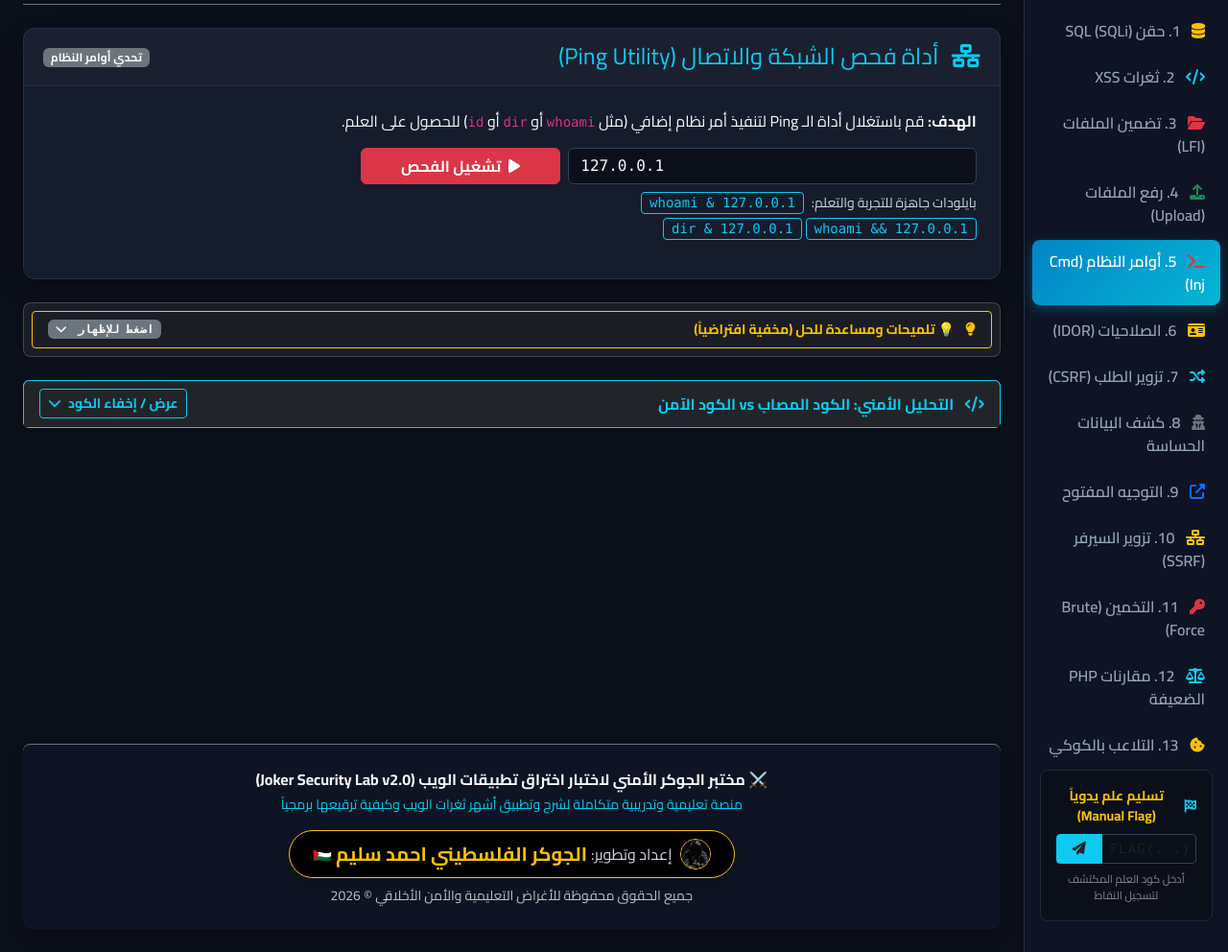
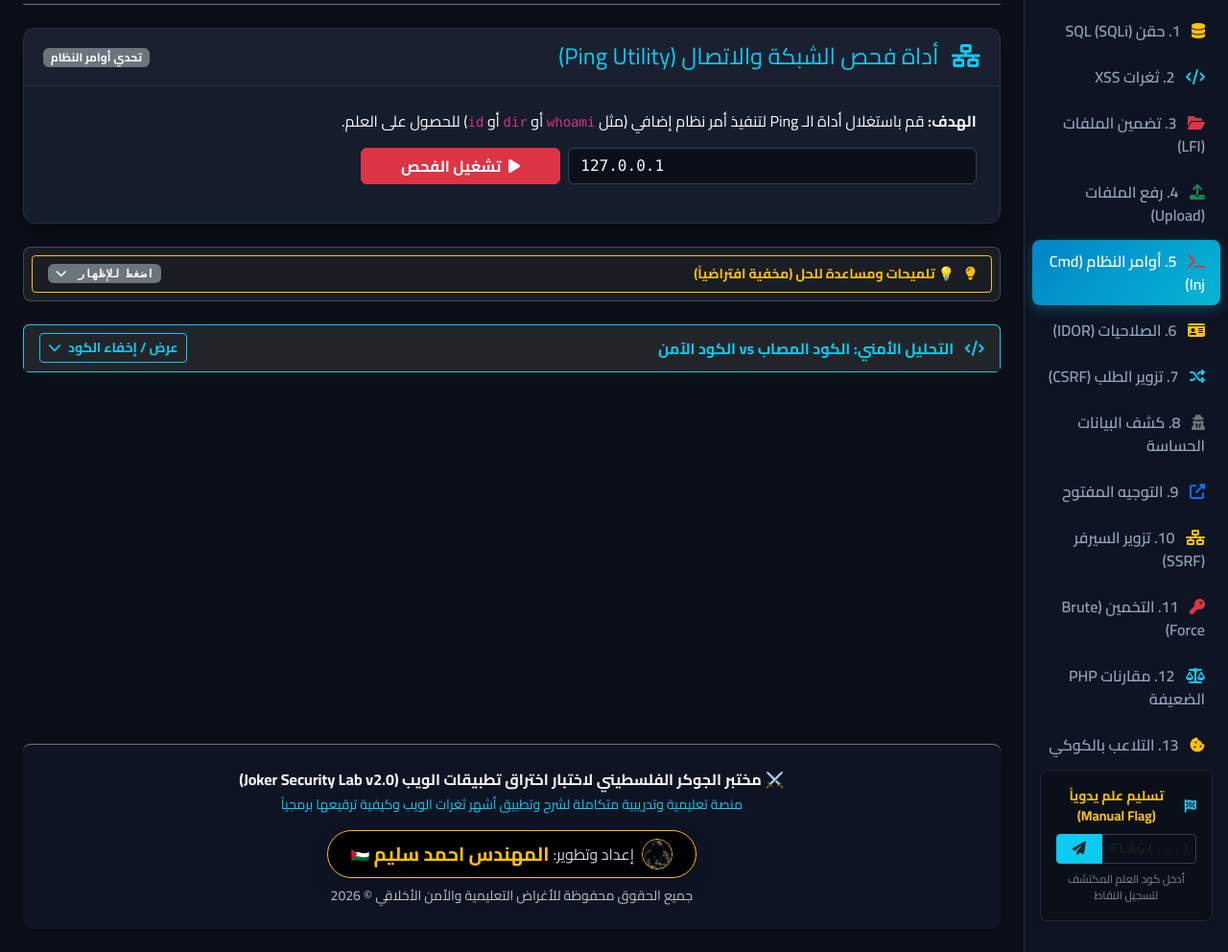
Before and after one commit to Abdo-Najjar/joker-palestine, a PHP site: page /secret_note/pages/cmdi.php in a window 1280 px wide. Shown: the part 190-1182 px from the top of the page at 96% size. Run offline with PHP 8.4, Linux system fonts and the light colour scheme.

Commit message:
Update footer and page titles to reflect "مختبر الجوكر الفلسطيني"; modify author credits and remove outdated instructions across multiple files.

```diff
--- a/includes/footer.php
+++ b/includes/footer.php
@@ -1,10 +1,10 @@
             </div><!-- End flex-grow-1 -->
 
-            <!-- Footer مختبر الجوكر الأمني -->
+            <!-- Footer مختبر الجوكر الفلسطيني -->
             <footer class="mt-5 py-4 border-top border-secondary text-center rounded-3 shadow" style="background-color: #0e1424;">
                 <div class="container-fluid">
                     <p class="mb-1 text-light fw-bold fs-6">
-                        ⚔️ مختبر الجوكر الأمني لاختبار اختراق تطبيقات الويب (Joker Security Lab v2.0)
+                        ⚔️ مختبر الجوكر الفلسطيني لاختبار اختراق تطبيقات الويب (Joker Security Lab v2.0)
                     </p>
                     <p class="mb-2 text-info small">
                         منصة تعليمية وتدريبية متكاملة لشرح وتطبيق أشهر ثغرات الويب وكيفية ترقيعها برمجياً
@@ -12,7 +12,7 @@
                     <div class="mt-2 py-2 px-4 d-inline-flex align-items-center rounded-pill bg-black border border-warning shadow">
                         <img src="../assets/images/joker_logo.png" alt="الجوكر الفلسطيني" class="rounded-circle border border-warning me-2" style="width: 32px; height: 32px; object-fit: cover;">
                         <span class="text-white-50 me-1">إعداد وتطوير: </span>
-                        <strong class="text-warning fs-5">الجوكر الفلسطيني احمد سليم</strong>
+                        <strong class="text-warning fs-5">المهندس احمد سليم</strong>
                         <span class="text-danger ms-1">🇵🇸</span>
                     </div>
                     <div class="mt-2 small text-light text-opacity-75">
--- a/pages/access_control.php
+++ b/pages/access_control.php
@@ -1,7 +1,7 @@
 <?php
 // ==============================================================================
-// 13. التلاعب بالصلاحيات وملفات الكوكي | مختبر الجوكر الأمني
-// إعداد: الجوكر الفلسطيني احمد سليم
+// 13. التلاعب بالصلاحيات وملفات الكوكي | مختبر الجوكر الفلسطيني
+// إعداد: المهندس احمد سليم
 // ==============================================================================
 
 require_once __DIR__ . '/../config.php';
@@ -62,7 +62,7 @@ if ($sec === 'low') {
     }
 }
 
-$page_title = "التحكم في الصلاحيات والكوكي (Broken Access Control) | مختبر الجوكر الأمني";
+$page_title = "التحكم في الصلاحيات والكوكي (Broken Access Control) | مختبر الجوكر الفلسطيني";
 require_once __DIR__ . '/../includes/header.php';
 ?>
 
--- a/pages/bruteforce.php
+++ b/pages/bruteforce.php
@@ -1,5 +1,5 @@
 <?php
-$page_title = "التخمين على كلمات المرور (Brute Force) | مختبر الجوكر الأمني";
+$page_title = "التخمين على كلمات المرور (Brute Force) | مختبر الجوكر الفلسطيني";
 require_once __DIR__ . '/../includes/header.php';
 
 $sec = get_security_level();
--- a/pages/cmdi.php
+++ b/pages/cmdi.php
@@ -1,5 +1,5 @@
 <?php
-$page_title = "حقن أوامر النظام (Command Injection) | مختبر الجوكر الأمني";
+$page_title = "حقن أوامر النظام (Command Injection) | مختبر الجوكر الفلسطيني";
 require_once __DIR__ . '/../includes/header.php';
 
 $sec = get_security_level();
@@ -66,13 +66,7 @@ if ($_SERVER['REQUEST_METHOD'] === 'POST' && isset($_POST['ip'])) {
 
         <form method="POST" class="row g-2 mb-3" style="max-width: 650px;">
             <div class="col-8">
-                <input type="text" id="cmdi-input" name="ip" dir="ltr" class="form-control font-monospace" style="direction:ltr; text-align:left;" placeholder="127.0.0.1 & whoami" value="<?= htmlspecialchars($_POST['ip'] ?? '127.0.0.1') ?>" required>
-                <div class="mt-2 d-flex flex-wrap align-items-center gap-1">
-                    <small class="text-muted me-1">بايلودات جاهزة للتجربة والتعلم:</small>
-                    <button type="button" class="btn btn-outline-info btn-sm py-0 px-2 font-monospace" onclick="document.getElementById('cmdi-input').value='127.0.0.1 & whoami';">127.0.0.1 & whoami</button>
-                    <button type="button" class="btn btn-outline-info btn-sm py-0 px-2 font-monospace" onclick="document.getElementById('cmdi-input').value='127.0.0.1 && whoami';">127.0.0.1 && whoami</button>
-                    <button type="button" class="btn btn-outline-info btn-sm py-0 px-2 font-monospace" onclick="document.getElementById('cmdi-input').value='127.0.0.1 & dir';">127.0.0.1 & dir</button>
-                </div>
+                <input type="text" id="cmdi-input" name="ip" dir="ltr" class="form-control font-monospace" style="direction:ltr; text-align:left;" placeholder="مثال: 127.0.0.1" value="<?= htmlspecialchars($_POST['ip'] ?? '127.0.0.1') ?>" required>
             </div>
             <div class="col-4">
                 <button type="submit" class="btn btn-danger fw-bold w-100"><i class="fas fa-play me-1"></i> تشغيل الفحص</button>
--- a/pages/csrf.php
+++ b/pages/csrf.php
@@ -1,5 +1,5 @@
 <?php
-$page_title = "تزوير الطلبات عبر المواقع (CSRF) | مختبر الجوكر الأمني";
+$page_title = "تزوير الطلبات عبر المواقع (CSRF) | مختبر الجوكر الفلسطيني";
 require_once __DIR__ . '/../includes/header.php';
 
 $db = get_db();
--- a/pages/idor.php
+++ b/pages/idor.php
@@ -1,5 +1,5 @@
 <?php
-$page_title = "التحكم غير المباشر بالكائنات (IDOR) | مختبر الجوكر الأمني";
+$page_title = "التحكم غير المباشر بالكائنات (IDOR) | مختبر الجوكر الفلسطيني";
 require_once __DIR__ . '/../includes/header.php';
 
 $db = get_db();
--- a/pages/lfi.php
+++ b/pages/lfi.php
@@ -1,5 +1,5 @@
 <?php
-$page_title = "تضمين الملفات واجتياز المسارات (LFI & Path Traversal) | مختبر الجوكر الأمني";
+$page_title = "تضمين الملفات واجتياز المسارات (LFI & Path Traversal) | مختبر الجوكر الفلسطيني";
 require_once __DIR__ . '/../includes/header.php';
 
 $sec = get_security_level();
--- a/pages/redirect.php
+++ b/pages/redirect.php
@@ -27,7 +27,7 @@ if (isset($_GET['target'])) {
     }
 }
 
-$page_title = "التوجيه المفتوح (Open Redirect) | مختبر الجوكر الأمني";
+$page_title = "التوجيه المفتوح (Open Redirect) | مختبر الجوكر الفلسطيني";
 require_once __DIR__ . '/../includes/header.php';
 ?>
 
--- a/pages/sensitive.php
+++ b/pages/sensitive.php
@@ -26,7 +26,7 @@ if (isset($_GET['download']) && $_GET['download'] === 'db') {
     }
 }
 
-$page_title = "كشف البيانات الحساسة وقاعدة البيانات | مختبر الجوكر الأمني";
+$page_title = "كشف البيانات الحساسة وقاعدة البيانات | مختبر الجوكر الفلسطيني";
 require_once __DIR__ . '/../includes/header.php';
 ?>
 
--- a/pages/ssrf.php
+++ b/pages/ssrf.php
@@ -1,5 +1,5 @@
 <?php
-$page_title = "تزوير الطلب من جانب الخادم (SSRF) | مختبر الجوكر الأمني";
+$page_title = "تزوير الطلب من جانب الخادم (SSRF) | مختبر الجوكر الفلسطيني";
 require_once __DIR__ . '/../includes/header.php';
 
 $sec = get_security_level();
--- a/pages/submit_flag.php
+++ b/pages/submit_flag.php
@@ -1,7 +1,7 @@
 <?php
 // ==============================================================================
 // معالجة تسليم الأعلام (Flag Verification & Submission)
-// إعداد: الجوكر الفلسطيني احمد سليم
+// إعداد: المهندس احمد سليم
 // ==============================================================================
 
 require_once __DIR__ . '/../config.php';
--- a/pages/type_juggling.php
+++ b/pages/type_juggling.php
@@ -1,5 +1,5 @@
 <?php
-$page_title = "مقارنات PHP الضعيفة (PHP Type Juggling) | مختبر الجوكر الأمني";
+$page_title = "مقارنات PHP الضعيفة (PHP Type Juggling) | مختبر الجوكر الفلسطيني";
 require_once __DIR__ . '/../includes/header.php';
 
 $sec = get_security_level();
--- a/pages/upload.php
+++ b/pages/upload.php
@@ -1,5 +1,5 @@
 <?php
-$page_title = "رفع الملفات غير الآمن (Unrestricted File Upload) | مختبر الجوكر الأمني";
+$page_title = "رفع الملفات غير الآمن (Unrestricted File Upload) | مختبر الجوكر الفلسطيني";
 require_once __DIR__ . '/../includes/header.php';
 
 $sec = get_security_level();
--- a/pages/xss.php
+++ b/pages/xss.php
@@ -1,5 +1,5 @@
 <?php
-$page_title = "ثغرات السكربتات عبر المواقع (XSS) | مختبر الجوكر الأمني";
+$page_title = "ثغرات السكربتات عبر المواقع (XSS) | مختبر الجوكر الفلسطيني";
 require_once __DIR__ . '/../includes/header.php';
 
 $db = get_db();
```
Also changed, not shown: index.php (+0 -20 lines), pages/sqli.php (+2 -8 lines), reset.php (+6 -6 lines).
